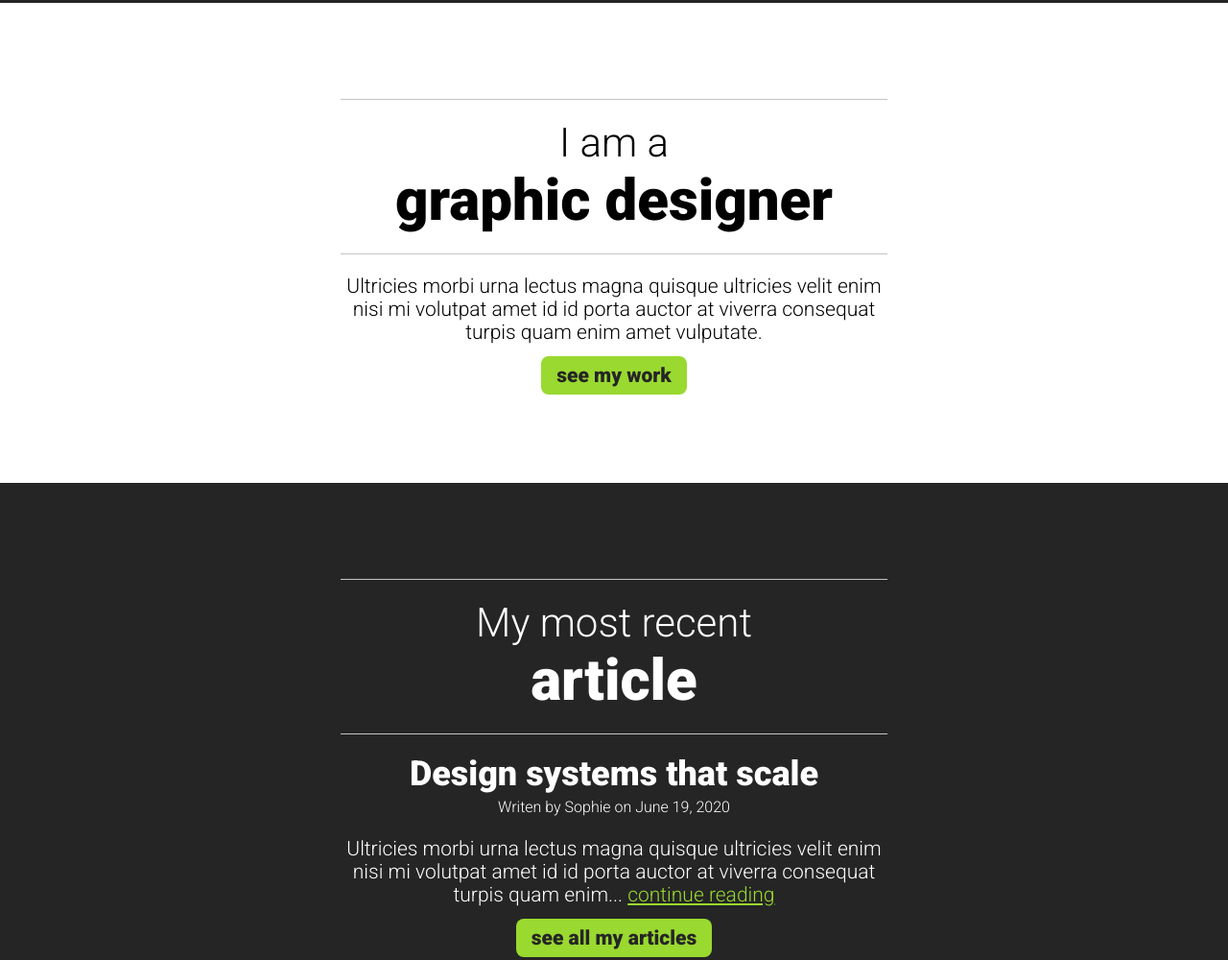
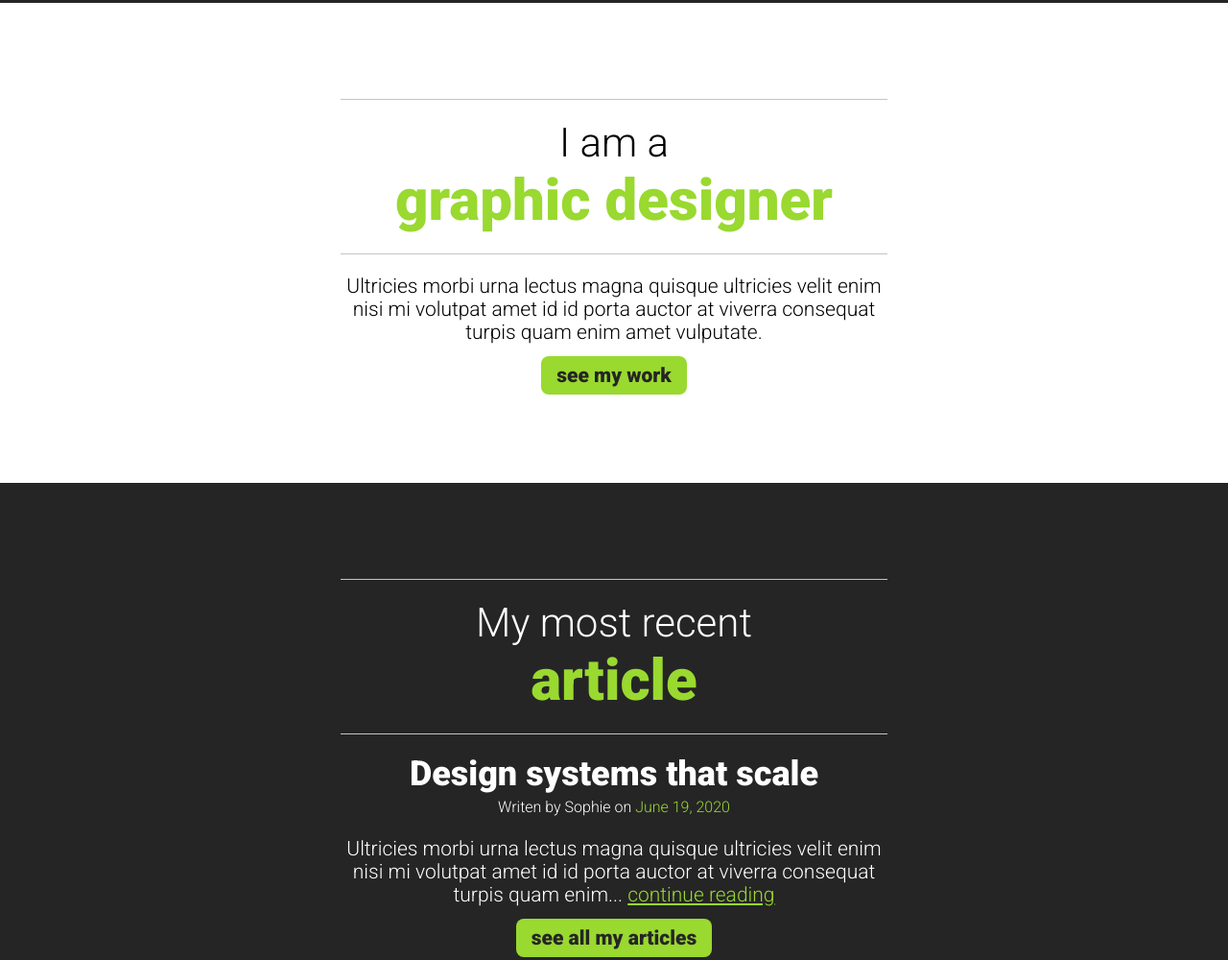
Before and after one commit to jasnmar/scrimba-ecc-challenges, a plain HTML site: page index.html in a window 1280 px wide. Shown: the part 667-1667 px from the top of the page at 96% size. Drawn offline with Linux system fonts and the light colour scheme.

Commit message:
Challenge 10

```diff
--- a/index.css
+++ b/index.css
@@ -45,9 +45,11 @@ small {
 }
 h1 .loud {
     font-size: 80px;
+    color: #99D930;
 }
 h2 .loud {
     font-size: 60px;
+    color: #99D930;
 }
 a {
     color: #99D930;
@@ -55,7 +57,9 @@ a {
 a:hover {
     color: #131313;
 }
-
+time {
+    color: #99D930;
+}
 .padding100 {
     padding: 100px 0px;
 }
--- a/index.html
+++ b/index.html
@@ -31,7 +31,7 @@
                 <h2>My most recent <span class="loud">article</span></h2>
                 <article>
                     <h3>Design systems that scale</h3>
-                    <small>Writen by Sophie on June 19, 2020</small>
+                    <small>Writen by Sophie on <time>June 19, 2020</time></small>
                     <p>Ultricies morbi urna lectus magna quisque ultricies velit enim nisi mi volutpat amet id id
                         porta auctor at viverra consequat turpis quam enim... <a href="#">continue reading</a></p>
                         <a class="btn" href="#">see all my articles</a>
```
